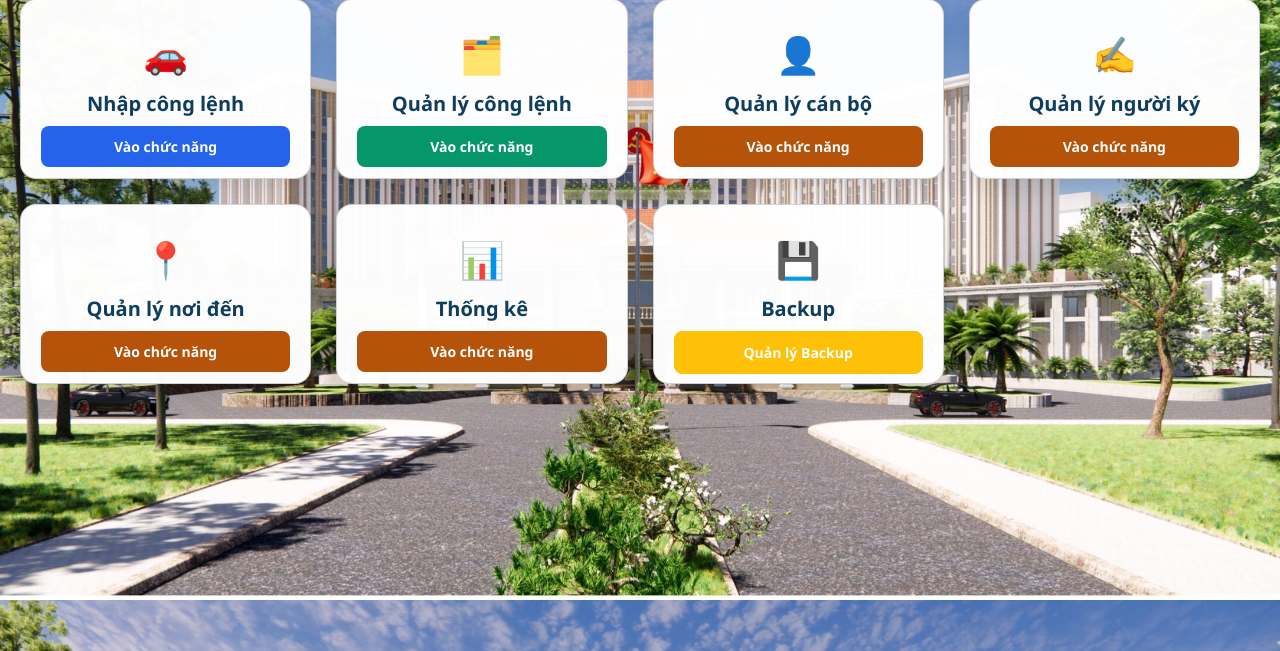
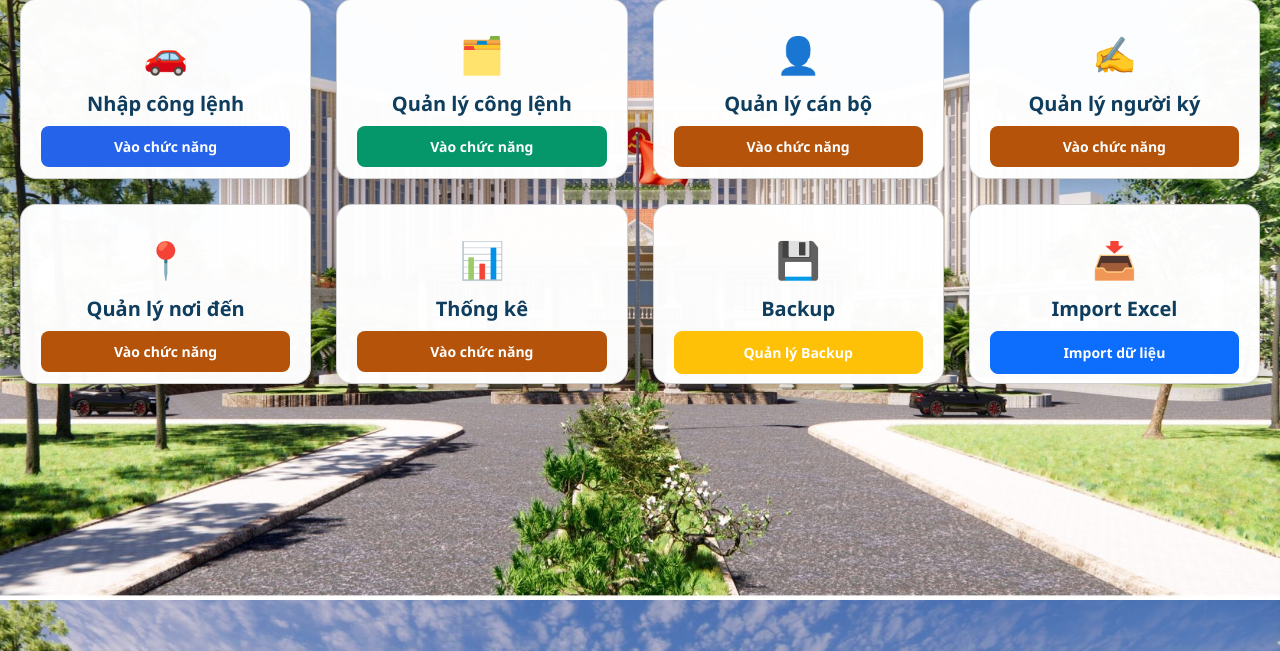
Before and after one commit to conkiencon2016-max/quanly-conglenh, a Flask app: page / in a window 1280 px wide. Shown: the part 200-851 px from the top of the page. Run offline with Flask 3, Linux system fonts and the light colour scheme; a user stored in the database is signed in.

Commit message:
Update home.html

```diff
--- a/templates/home.html
+++ b/templates/home.html
@@ -254,6 +254,17 @@ footer {
         Quản lý Backup
     </a>
 </div>{% endif %}
+    {% if session.get("role") == "admin" %}
+<div class="card">
+    <div>
+        <div class="card-icon">📥</div>
+        <h2>Import Excel</h2>
+    </div>
+    <a href="/import_excel" class="btn btn-primary">
+        Import dữ liệu
+    </a>
+</div>
+{% endif %}
 
 </section>
 
```
